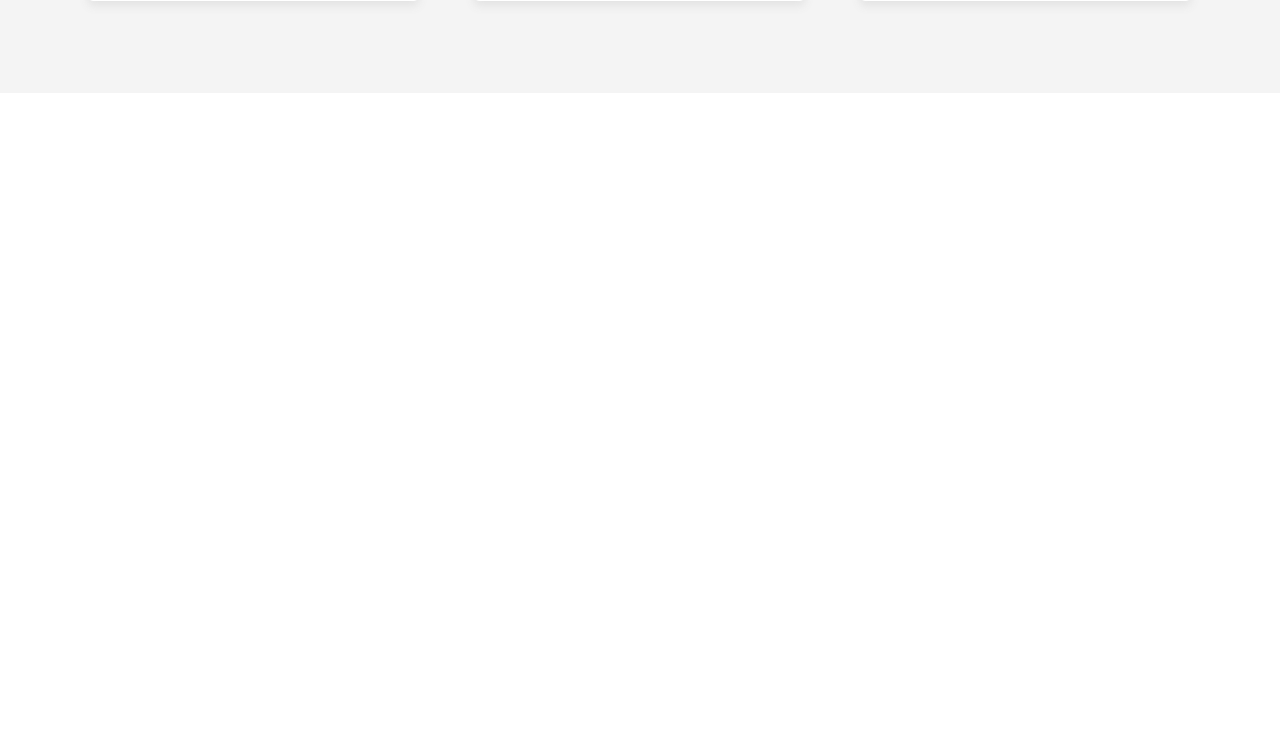
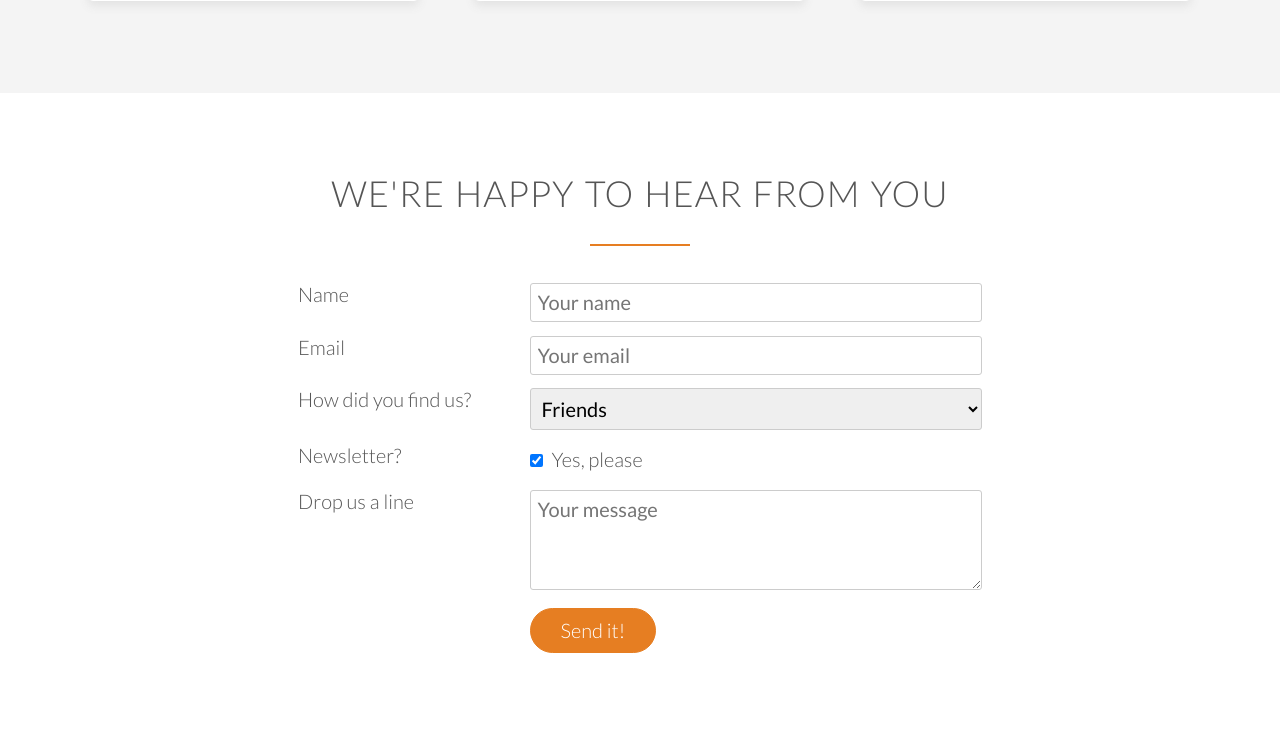
Before and after one commit to DaseulChun/omnifood_pure_css_html, a PHP site: page / in a window 1280 px wide. Shown: the part 4521-5261 px from the top of the page. Before the commit the page ends 4534 px from the top, so only its background shows below. Run offline with PHP 8.4, Linux system fonts and the light colour scheme.

Commit message:
add form section

```diff
--- a/index.html
+++ b/index.html
@@ -308,6 +308,69 @@
         </div>
       </div>
     </section>
+
+    <section class="section-form">
+      <div class="row">
+        <h2>We're happy to hear from you</h2>
+      </div>
+      <div class="row">
+        <form method="POST" action="#" class="contact-form">
+          <div class="row">
+            <div class="col span-1-of-3">
+              <label for="name">Name</label>
+            </div>
+            <div class="col span-2-of-3">
+              <input type="text" name="name" id="name" placeholder="Your name" required>
+            </div>
+          </div>
+          <div class="row">
+            <div class="col span-1-of-3">
+              <label for="email">Email</label>
+            </div>
+            <div class="col span-2-of-3">
+              <input type="email" name="email" id="email" placeholder="Your email" required>
+            </div>
+          </div>
+          <div class="row">
+            <div class="col span-1-of-3">
+              <label for="find-us">How did you find us?</label>
+            </div>
+            <div class="col span-2-of-3">
+              <select name="find-us" id="find-us">
+                <option value="friends" selected>Friends</option>
+                <option value="search">Search engine</option>
+                <option value="ad">Advertisement</option>
+                <option value="other">Other</option>
+              </select>
+            </div>
+          </div>
+          <div class="row">
+            <div class="col span-1-of-3">
+              <label for="news">Newsletter?</label>
+            </div>
+            <div class="col span-2-of-3">
+              <input type="checkbox" name="news" id="news" checked> Yes, please
+            </div>
+          </div>
+          <div class="row">
+            <div class="col span-1-of-3">
+              <label for="message">Drop us a line</label>
+            </div>
+            <div class="col span-2-of-3">
+              <textarea name="message" placeholder="Your message"></textarea>
+            </div>
+          </div>
+          <div class="row">
+            <div class="col span-1-of-3">
+              <label>&nbsp;</label>
+            </div>
+            <div class="col span-2-of-3">
+              <input type="submit" value="Send it!">
+            </div>
+          </div>
+        </form>
+      </div>
+    </section>
     <script src="https://unpkg.com/ionicons@4.5.10-0/dist/ionicons.js"></script>
   </body>
 
--- a/resources/css/styles.css
+++ b/resources/css/styles.css
@@ -143,7 +143,8 @@ a:active {
 
 /* ----- BUTTONS ----- */
 .btn:link,
-.btn:visited {
+.btn:visited,
+input[type=submit] {
   display: inline-block;
   padding: 10px 30px;
   font-weight: 300;
@@ -153,7 +154,8 @@ a:active {
 }
 
 .btn-full:link,
-.btn-full:visited {
+.btn-full:visited,
+input[type=submit] {
   background-color: #e67e22;
   border: 1px solid #e67e22;
   color: #fff;
@@ -167,12 +169,16 @@ a:active {
 }
 
 .btn:hover,
-.btn:active {
+.btn:active,
+input[type=submit]:hover,
+input[type=submit]:active {
   background-color: #cf6d17;
 }
 
 .btn-full:hover,
-.btn-full:active {
+.btn-full:active,
+input[type=submit]:hover,
+input[type=submit]:active {
   border: 1px solid #cf6d17;
 }
 
@@ -450,3 +456,32 @@ cite img {
   padding: 5px 0;
 
 }
+
+/* ----------------------------------------- */
+/* FORM */
+/* ----------------------------------------- */
+
+.contact-form {
+  width: 60%;
+  margin: 0 auto;
+}
+
+input[type=text],
+input[type=email],
+select,
+textarea {
+  width: 100%;
+  padding: 7px;
+  border-radius: 3px;
+  border: 1px solid #ccc;
+}
+
+textarea {
+  height: 100px;
+}
+
+input[type=checkbox] {
+  margin: 10px 5px 10px 0;
+}
+
+*:focus {outline:none;}
```
